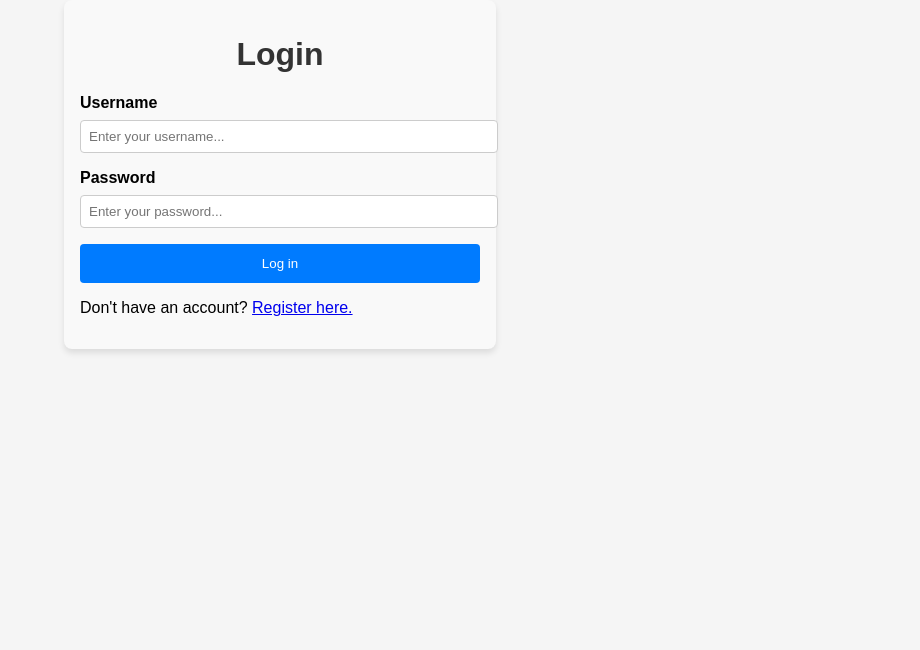
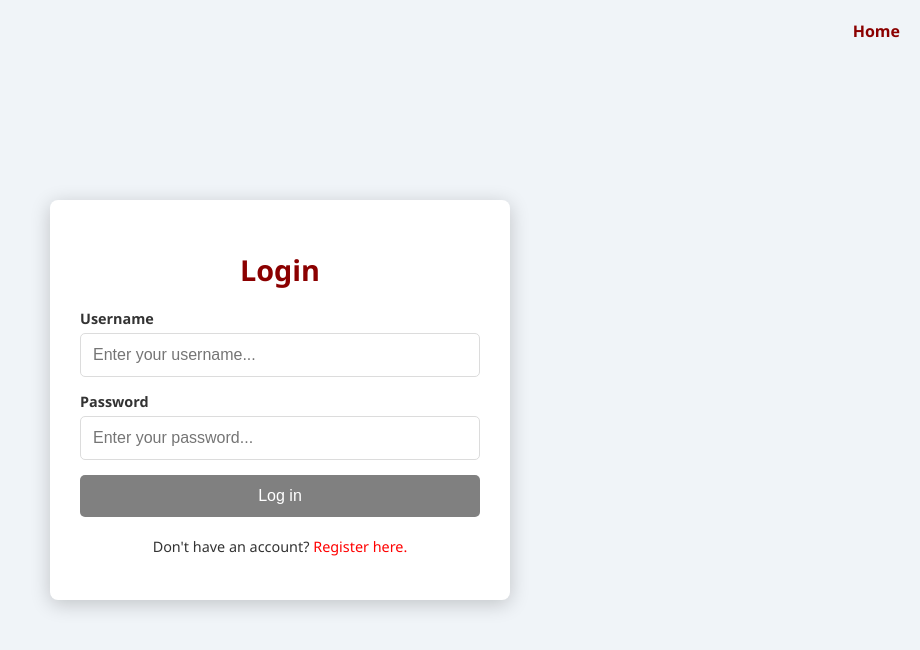
Before and after one commit to ivanrsalazar/search_art, a React (Create React App) app in the folder frontend/: page /login in a window 1280 px wide. Shown: the top 650 px of the page, without its empty margins (360-1280 px from the left). Built offline with nearby package versions, Linux system fonts and the light colour scheme.

Commit message:
updated login and register styling and resolved conflicts

```diff
--- a/frontend/src/assets/styles/Login.css
+++ b/frontend/src/assets/styles/Login.css
@@ -1,44 +1,143 @@
-.login-container {
-    max-width: 400px;
-    margin: 0 auto;
-    padding: 1rem;
-    background-color: #f9f9f9;
-    border-radius: 8px;
-    box-shadow: 0 4px 6px rgba(0, 0, 0, 0.1);
+/* Define CSS variables for consistency */
+.login-page {
+    --primary-color: darkred;
+    --background-color: #f0f4f8;
+    --form-bg-color: #ffffff;
+    --text-color: #333;
+    --border-color: #dcdcdc;
+    --button-color: gray;
+    --button-hover-color: darkred;
+    --link-color: red;
+    --link-hover-color: darkred;
+    --font-family: 'Segoe UI', Tahoma, Geneva, Verdana, sans-serif;
 }
 
-.form-group {
-    margin-bottom: 1rem;
+/* Instead of styling the global body, we scope the layout to the login page container */
+.login-page {
+    background-color: var(--background-color);
+    font-family: var(--font-family);
+    margin: 0;
+    padding: 0;
+    display: flex;
+    justify-content: center;
+    align-items: center;
+    height: 100vh;
+    color: var(--text-color);
 }
 
-.form-group label {
-    display: block;
-    margin-bottom: 0.5rem;
-    font-weight: bold;
+/* Centered container for the form */
+.login-page .login-container {
+    background-color: var(--form-bg-color);
+    max-width: 400px;
+    width: 90%;
+    padding: 30px;
+    border-radius: 8px;
+    box-shadow: 0 4px 20px rgba(0, 0, 0, 0.2);
+    text-align: center;
 }
 
-.form-group input {
-    width: 100%;
-    padding: 0.5rem;
-    border: 1px solid #ccc;
-    border-radius: 4px;
+/* Header styling */
+.login-page .login-container h1 {
+    font-size: 1.8em;
+    margin-bottom: 20px;
+    color: var(--primary-color);
 }
 
-.error-message {
-    color: red;
-    margin-top: 0.5rem;
+/* Form Layout */
+.login-page .login-container form {
+    display: flex;
+    flex-direction: column;
+    gap: 15px;
 }
 
-button {
-    width: 100%;
-    padding: 0.75rem;
-    background-color: #007bff;
-    color: white;
-    border: none;
-    border-radius: 4px;
-    cursor: pointer;
+/* Form Group */
+.login-page .login-container .form-group {
+    text-align: left;
 }
 
-button:hover {
-    background-color: #0056b3;
+/* Labels */
+.login-page .login-container .form-group label {
+    font-size: 0.9em;
+    font-weight: 600;
+    margin-bottom: 5px;
+    display: block;
 }
+
+/* Input fields */
+.login-page .login-container form input {
+    padding: 12px;
+    font-size: 1em;
+    border: 1px solid var(--border-color);
+    border-radius: 5px;
+    width: 100%;
+    box-sizing: border-box;
+    transition: border-color 0.3s ease, box-shadow 0.3s ease;
+}
+
+.login-page .login-container form input:focus {
+    outline: none;
+    border-color: var(--primary-color);
+    box-shadow: 0 0 5px rgba(0, 75, 141, 0.5);
+}
+
+/* Button styling */
+.login-page .login-container form button {
+    padding: 12px;
+    font-size: 1em;
+    background-color: var(--button-color);
+    border: none;
+    border-radius: 5px;
+    color: white;
+    cursor: pointer;
+    transition: background-color 0.3s ease, transform 0.2s ease;
+}
+
+.login-page .login-container form button:hover {
+    background-color: var(--button-hover-color);
+    transform: translateY(-2px);
+}
+
+/* Error message styling */
+.login-page .login-container .error-message {
+    color: var(--button-hover-color);
+    font-weight: 500;
+    margin-bottom: 10px;
+}
+
+/* Link below the form */
+.login-page .login-container .form-link {
+    margin-top: 20px;
+    font-size: 0.9em;
+}
+
+.login-page .login-container .form-link a {
+    color: var(--link-color);
+    text-decoration: none;
+    font-weight: 500;
+    transition: color 0.3s ease;
+}
+
+.login-page .login-container .form-link a:hover {
+    color: var(--link-hover-color);
+    text-decoration: underline;
+}
+
+/* Top-right Home link styles */
+.login-page .top-right-link-container {
+    position: absolute;
+    top: 20px;
+    right: 20px;
+}
+
+.login-page .top-right-link {
+    text-decoration: none;
+    color: var(--primary-color);
+    font-weight: bold;
+    font-size: 16px;
+    transition: color 0.3s ease, text-decoration 0.3s ease;
+}
+
+.login-page .top-right-link:hover {
+    color: darkred;
+    text-decoration: underline;
+}
--- a/frontend/src/assets/styles/Register.css
+++ b/frontend/src/assets/styles/Register.css
@@ -1,19 +1,20 @@
 /* Define CSS variables for consistency */
-:root {
-    --primary-color: white --background-color: #f0f4f8;
+.register-page {
+    --primary-color: darkred;
+    --background-color: #f0f4f8;
     --form-bg-color: #ffffff;
     --text-color: #333;
     --border-color: #dcdcdc;
     --button-color: gray;
-    --button-hover-color: gray;
-    --link-color: #007bff;
-    --link-hover-color: #0056b3;
+    --button-hover-color: darkred;
+    --link-color: red;
+    --link-hover-color: darkred;
     --font-family: 'Segoe UI', Tahoma, Geneva, Verdana, sans-serif;
 }
 
-/* Apply global font and background */
-body {
-    background-color: var(--primary-color);
+/* Instead of styling the global body, we scope the layout to the register page container */
+.register-page {
+    background-color: var(--background-color);
     font-family: var(--font-family);
     margin: 0;
     padding: 0;
@@ -25,7 +26,7 @@ body {
 }
 
 /* Centered container for the form */
-.register-container {
+.register-page .register-container {
     background-color: var(--form-bg-color);
     max-width: 400px;
     width: 90%;
@@ -36,21 +37,26 @@ body {
 }
 
 /* Header styling */
-.register-container h1 {
+.register-page .register-container h1 {
     font-size: 1.8em;
     margin-bottom: 20px;
     color: var(--primary-color);
 }
 
 /* Form layout */
-.register-container form {
+.register-page .register-container form {
     display: flex;
     flex-direction: column;
     gap: 15px;
 }
 
+/* Form Group */
+.register-page .register-container .form-group {
+    text-align: left;
+}
+
 /* Input fields */
-.register-container form input {
+.register-page .register-container form input {
     padding: 12px;
     font-size: 1em;
     border: 1px solid var(--border-color);
@@ -60,14 +66,14 @@ body {
     transition: border-color 0.3s ease, box-shadow 0.3s ease;
 }
 
-.register-container form input:focus {
+.register-page .register-container form input:focus {
     outline: none;
     border-color: var(--primary-color);
     box-shadow: 0 0 5px rgba(0, 75, 141, 0.5);
 }
 
 /* Button styling */
-.register-container form button {
+.register-page .register-container form button {
     padding: 12px;
     font-size: 1em;
     background-color: var(--button-color);
@@ -78,25 +84,45 @@ body {
     transition: background-color 0.3s ease, transform 0.2s ease;
 }
 
-.register-container form button:hover {
+.register-page .register-container form button:hover {
     background-color: var(--button-hover-color);
     transform: translateY(-2px);
 }
 
 /* Link below the form */
-.register-container .form-link {
+.register-page .register-container .form-link {
     margin-top: 20px;
     font-size: 0.9em;
 }
 
-.register-container .form-link a {
+.register-page .register-container .form-link a {
     color: var(--link-color);
     text-decoration: none;
     font-weight: 500;
     transition: color 0.3s ease;
 }
 
-.register-container .form-link a:hover {
+.register-page .register-container .form-link a:hover {
     color: var(--link-hover-color);
     text-decoration: underline;
 }
+
+/* Top-right Home link styles */
+.register-page .top-right-link-container {
+    position: absolute;
+    top: 20px;
+    right: 20px;
+}
+
+.register-page .top-right-link {
+    text-decoration: none;
+    color: var(--primary-color);
+    font-weight: bold;
+    font-size: 16px;
+    transition: color 0.3s ease, text-decoration 0.3s ease;
+}
+
+.register-page .top-right-link:hover {
+    color: darkred;
+    text-decoration: underline;
+}
--- a/frontend/src/components/Home.js
+++ b/frontend/src/components/Home.js
@@ -86,7 +86,7 @@ function Home() {
                     return true;
                 });
                 setArtworks((prevArtworks) => [...prevArtworks, ...newArtworks]);
-                if (newArtworks.length < 10) {
+                if (newArtworks.length == 10) {
                     setAllLoaded(true);
                 }
             } else {
@@ -351,7 +351,7 @@ function Home() {
             )}
 
             {/* Bottom Links: Back to Search and Back to Top */}
-            {!allLoaded && !loading && searchTerm.trim() && (
+            {!loading && searchTerm.trim() && (
                 <div className="bottom-links">
                     <Link to="/" onClick={handleBackToSearch} className="bottom-link">Back to Search</Link>
                     <a href="#top" className="bottom-link">Back to Top</a>
--- a/frontend/src/components/Login.js
+++ b/frontend/src/components/Login.js
@@ -1,24 +1,21 @@
-import React, { useState, useContext } from 'react';
-import { useNavigate, Link } from 'react-router-dom';
+import React, { useState } from 'react';
+import { Link } from 'react-router-dom';
 import '../assets/styles/Login.css';
-import { AuthContext } from '../AuthContext'; // Import AuthContext
 
-function Login() {
+const Login = () => {
     const [formData, setFormData] = useState({
         username: '',
         password: '',
     });
 
     const [error, setError] = useState(null);
-    const navigate = useNavigate();
-    const { login } = useContext(AuthContext); // Consume AuthContext
 
     const handleChange = (e) => {
         const { name, value } = e.target;
-        setFormData({
-            ...formData,
+        setFormData((prev) => ({
+            ...prev,
             [name]: value,
-        });
+        }));
     };
 
     const handleSubmit = async (e) => {
@@ -26,7 +23,7 @@ function Login() {
         setError(null);
 
         try {
-            const response = await fetch('http://localhost:8000/api/login/', { // Ensure this URL is correct
+            const response = await fetch('http://localhost:8000/api/login/', {
                 method: 'POST',
                 headers: {
                     'Content-Type': 'application/json',
@@ -37,13 +34,10 @@ function Login() {
             if (response.ok) {
                 const data = await response.json();
                 console.log('Login response:', data);
-                localStorage.setItem('accessToken', data.access); // Save access token
-                localStorage.setItem('refreshToken', data.refresh); // Save refresh token
-                localStorage.setItem('username', formData.username); // Save username
-
-                login(formData.username); // Update AuthContext
-
-                navigate('/'); // Redirect to home
+                localStorage.setItem('accessToken', data.access);
+                localStorage.setItem('refreshToken', data.refresh);
+                localStorage.setItem('username', formData.username);
+                window.location.href = '/';
             } else {
                 const data = await response.json();
                 setError(data.error || 'Login failed');
@@ -54,6 +48,14 @@ function Login() {
     };
 
     return (
+        <div className="login-page">
+            {/* Top-right Home link */}
+            <div className="top-right-link-container">
+                <Link to="/" className="top-right-link">
+                    Home
+                </Link>
+            </div>
+
             <div className="login-container">
                 <h1>Login</h1>
                 {error && <p className="error-message">{error}</p>}
@@ -90,7 +92,8 @@ function Login() {
                     </p>
                 </div>
             </div>
+        </div>
     );
-}
+};
 
 export default Login;
--- a/frontend/src/components/Register.js
+++ b/frontend/src/components/Register.js
@@ -1,11 +1,14 @@
 import React, { useState } from 'react';
 import axios from 'axios';
+import { Link } from 'react-router-dom';
+import '../assets/styles/Register.css';
 
 const Register = () => {
     const [formData, setFormData] = useState({
         username: '',
         email: '',
-        password: ''
+        password: '',
+        confirmPassword: '',
     });
 
     const [message, setMessage] = useState('');
@@ -13,37 +16,63 @@ const Register = () => {
 
     const handleChange = (e) => {
         const { name, value } = e.target;
-        setFormData({
-            ...formData,
-            [name]: value
-        });
+        setFormData((prevData) => ({
+            ...prevData,
+            [name]: value,
+        }));
     };
 
     const handleSubmit = async (e) => {
         e.preventDefault();
+        setError('');
+        setMessage('');
+
+        if (formData.password !== formData.confirmPassword) {
+            setError('Passwords do not match.');
+            return;
+        }
+
         try {
-            const response = await axios.post('/api/register/', formData);
-            setMessage(response.data.message || 'User created successfully!');
-            setError(''); // Clear errors if the request is successful
+            const payload = {
+                username: formData.username,
+                email: formData.email,
+                password: formData.password,
+            };
+
+            const response = await axios.post('/api/register/', payload);
+            setMessage(
+                response.data.message ||
+                'User created successfully! Please check your email for verification instructions.'
+            );
+            setError('');
             setFormData({
                 username: '',
                 email: '',
-                password: ''
+                password: '',
+                confirmPassword: '',
             });
         } catch (err) {
             const errorMsg = err.response?.data?.error || 'Something went wrong!';
             setError(errorMsg);
-            setMessage(''); // Clear success message if there’s an error
+            setMessage('');
         }
     };
 
     return (
+        <div className="register-page">
+            {/* Top-right Home link */}
+            <div className="top-right-link-container">
+                <Link to="/" className="top-right-link">
+                    Home
+                </Link>
+            </div>
+
             <div className="register-container">
-            <h1>Register</h1>
-            {error && <p style={{ color: 'red' }}>{error}</p>}
-            {message && <p style={{ color: 'green' }}>{message}</p>}
+                <h1>Register your account</h1>
+                {error && <p className="error-message">{error}</p>}
+                {message && <p className="success-message">{message}</p>}
                 <form onSubmit={handleSubmit}>
-                <div>
+                    <div className="form-group">
                         <label htmlFor="username">Username:</label>
                         <input
                             type="text"
@@ -54,7 +83,7 @@ const Register = () => {
                             required
                         />
                     </div>
-                <div>
+                    <div className="form-group">
                         <label htmlFor="email">Email:</label>
                         <input
                             type="email"
@@ -65,7 +94,7 @@ const Register = () => {
                             required
                         />
                     </div>
-                <div>
+                    <div className="form-group">
                         <label htmlFor="password">Password:</label>
                         <input
                             type="password"
@@ -76,8 +105,25 @@ const Register = () => {
                             required
                         />
                     </div>
+                    <div className="form-group">
+                        <label htmlFor="confirmPassword">Confirm Password:</label>
+                        <input
+                            type="password"
+                            id="confirmPassword"
+                            name="confirmPassword"
+                            value={formData.confirmPassword}
+                            onChange={handleChange}
+                            required
+                        />
+                    </div>
                     <button type="submit">Register</button>
                 </form>
+                <div className="form-link">
+                    <p>
+                        Already have an account? <Link to="/login">Sign in.</Link>
+                    </p>
+                </div>
+            </div>
         </div>
     );
 };
```
Also changed, not shown: frontend/src/assets/styles/Home.css (+16 -2 lines), 1 other file (tests, documents, lock files or other folders). Lines whose indentation alone changed are shown as unchanged.
